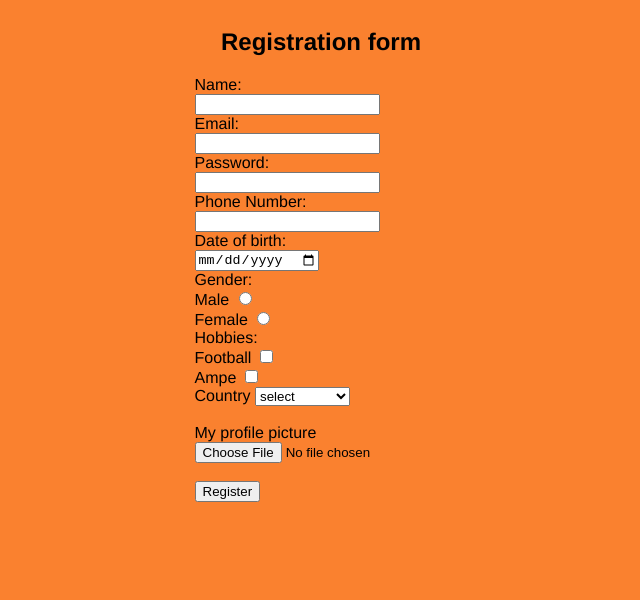
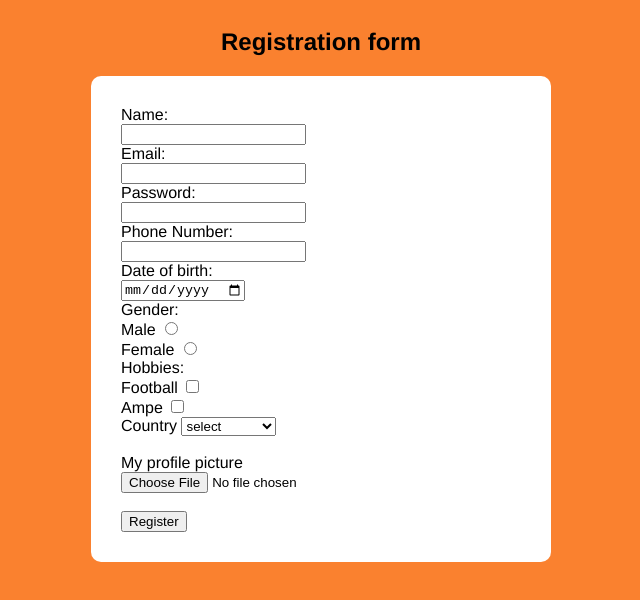
Before and after one commit to andysieh/form, a plain HTML site: page index.HTML in a window 1280 px wide. Shown: the whole page, without its empty margins (319-959 px from the left). Drawn offline with Linux system fonts and the light colour scheme.

Commit message:
correction

```diff
--- a/form.css
+++ b/form.css
@@ -6,3 +6,10 @@ body{
     justify-content: center;
     align-items: center;
 }
+form{
+background-color: #fff;
+padding: 30px;
+border-radius: 10px;
+width: 400px;
+
+}
```
